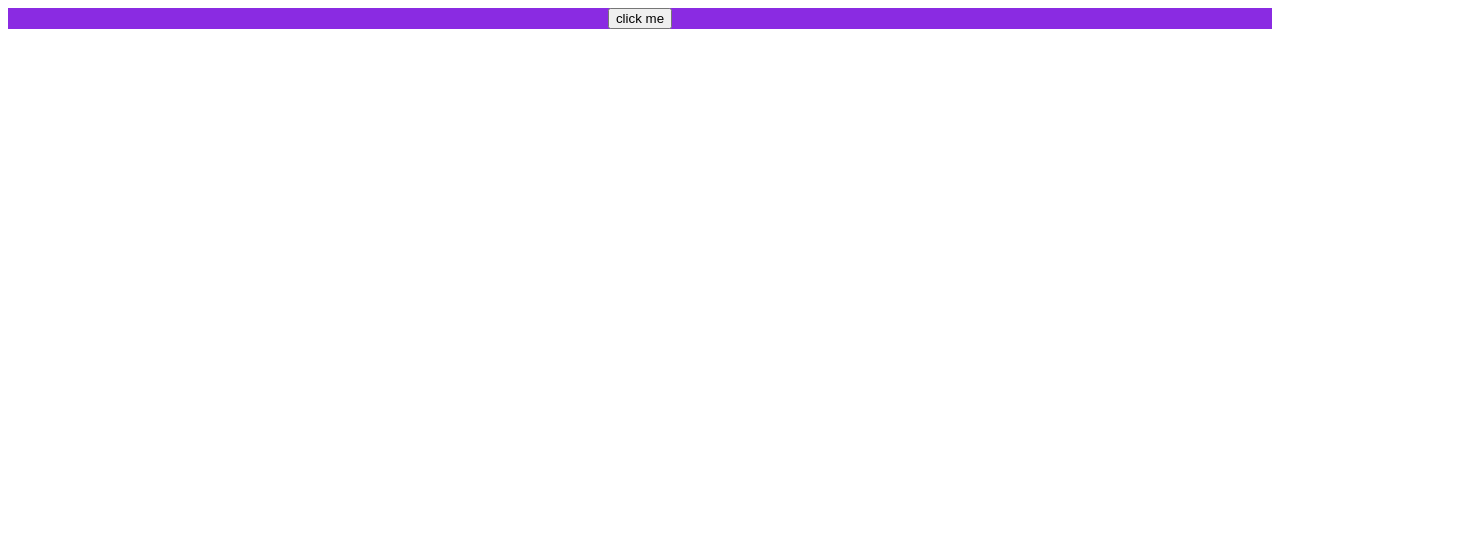
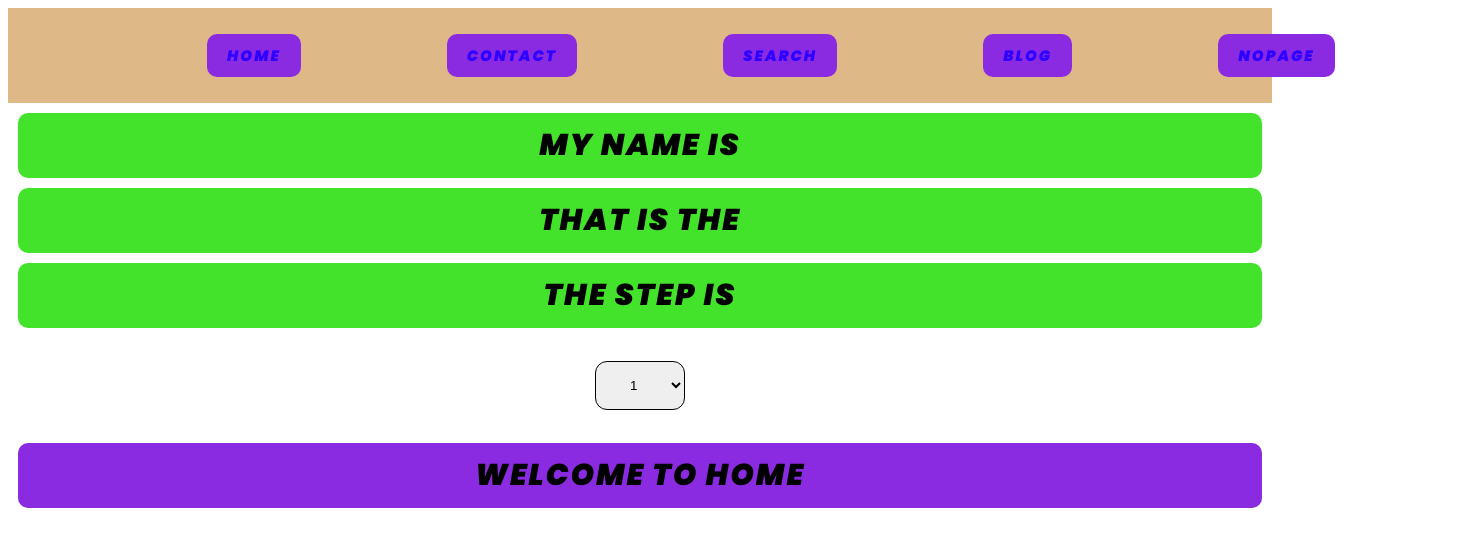
Before and after one commit to kundankumar78952/ReactJS, a React (Create React App) app in the folder react-app/: page / in a window 1280 px wide. Shown: the top 546 px of the page, 1471 px wide, since content can reach past the window. Built offline with nearby package versions, Linux system fonts and the light colour scheme; no server answers.

Commit message:
updated of Router

```diff
--- a/react-app/src/Appe.jsx
+++ b/react-app/src/Appe.jsx
@@ -1,6 +1,13 @@
  //import React from "react";
- import React , {useEffect, useState} from "react";
- import index from './index.css';
+//  import React , {useEffect, useState} from "react";
+//  import index from './index.css';
+ import Layout from "./Layout";
+ import Contact from "./Contact";
+ import Home from "./Home";
+ import Blog from "./Blog";
+ import NoPage from "./NoPage";
+ import Search from './Search';
+import { Route, Routes} from "react-router-dom";
  //import AddIcon from '@mui/icons-material/Add';
  //import '../node_modules/bootstrap/dist/css/bootstrap.min.css'
  //<script src="https://use.fontawesome.com/7237cdc153.js"></script>
@@ -315,13 +322,36 @@
 // }
 // export default App;
 
-const Appe= ()=>{
-  const [name, setName]= useState(1);
-  useEffect(() => {
-    document.title = `you clicked ${name} times`;
-  })
+// const Appe= ()=>{
+//   const [name, setName]= useState(1);
+//   useEffect(() => {
+//     document.title = `you clicked ${name} times`;
+//   })
+//   return (<>
+//     <button onClick={()=> setName(name+1)}>click me</button>
+//   </>)
+// }
+// export default Appe;
+import ComA from "./ComA";
+
+
+ const Appe = ()=>{
   return (<>
-    <button onClick={()=> setName(name+1)}>click me</button>
-  </>)
-}
-export default Appe;
+  <Layout />
+  <ComA />
+      <Routes>
+      <Route path="*" element={<NoPage />} />
+      <Route index element={<Home />} />
+      <Route path="/blog" element={<Blog />} />
+      <Route path="/contact" element={<Contact />} />
+      <Route path="/Search" element={<Search />} />
+
+
+
+
+
+      </Routes>
+ </> );
+ }
+
+ export default Appe;
--- /dev/null
+++ b/react-app/src/Blog.js
@@ -0,0 +1,5 @@
+const Blog =()=>{
+    return (<h1>Blogs Article</h1>)
+}
+
+export default Blog;
--- /dev/null
+++ b/react-app/src/ComA.js
@@ -0,0 +1,40 @@
+import { useEffect, useState } from "react";
+import axios from "axios";
+
+const ComA = () =>{
+    const [name, setName] = useState();
+    const [num, setNum] = useState();
+    const [move, setMove] = useState();
+
+
+    useEffect(() => {
+        // alert("hi");
+        async function getData() {
+            const res= await axios.get(`https://pokeapi.co/api/v2/type/${name}`);
+            console.log(res.data.name);
+            setName(res.data.name);
+            setNum(res.data.num);
+            setMove(res.data.move.game_index);
+
+        };
+        getData();
+    })
+    return(<>
+        <div align = "center">
+        <h2>My name is <span style={{color: "aqua"}}>{name} </span></h2>
+        <h2>That is the <span style={{color: "red"}}>{num} </span></h2>
+        <h2>The step is <span style={{color: "green"}}>{move} </span></h2>
+
+        <select value = {name} onChange = {(event) => setName(event.target.value)}>
+
+        <option value ="1">1</option>
+        <option value ="2">2</option>
+        <option value ="3">3</option>
+        <option value ="4">4</option>
+        <option value ="5">5</option>
+        </select>
+        </div>
+    </>)
+}
+
+export default ComA;
--- /dev/null
+++ b/react-app/src/Contact.js
@@ -0,0 +1,6 @@
+const Contact =() => {
+
+    return <h1> Contact Me</h1>
+}
+
+export default Contact;
--- /dev/null
+++ b/react-app/src/Home.js
@@ -0,0 +1,5 @@
+const Home =() => {
+    return( <h1>Welcome to Home </h1>)
+}
+
+export default Home;
--- /dev/null
+++ b/react-app/src/Layout.js
@@ -0,0 +1,34 @@
+import {Link, Outlet} from 'react-router-dom';
+import  './index.css';
+
+
+const Layout =() => {
+    return(<>
+        <nav>
+            <ul>
+                <li>
+                    <Link exact to="/">Home</Link>
+                </li>
+                <li>
+                    <Link exact to = "/Contact"> Contact</Link>
+                </li>
+
+                <li>
+                    <Link exact to ="/Search">Search</Link>
+                </li>
+
+                <li>
+                    <Link exact to ="/Blog">Blog</Link>
+                </li>
+
+                <li>
+                    <Link exact to ="/Nopage">Nopage</Link>
+                </li>
+            </ul>
+        </nav>
+
+
+    </>)
+}
+
+export default Layout;
--- /dev/null
+++ b/react-app/src/NoPage.js
@@ -0,0 +1,7 @@
+const NoPage =() =>{
+    return( <>
+            <h1>404</h1>
+    </>)
+}
+
+export default NoPage;
--- /dev/null
+++ b/react-app/src/Search.js
@@ -0,0 +1,23 @@
+import React from 'react';
+import './index.css';
+import { useState } from 'react';
+import Sresult from './Sresult';
+const Search =() =>{
+    const [img, setImg] = useState("");
+
+       const inputEvent= (event) =>{
+            const data= event.target.value;
+
+            setImg(data);
+        }
+
+    return (<>
+        <div align="center">
+  <input type="text" placeholder="Search" value={img} onChange={inputEvent}/>
+
+       {img===""? null : <Sresult name={img}/>}
+        </div>
+    </>)
+}
+
+export default Search;
--- /dev/null
+++ b/react-app/src/Sresult.js
@@ -0,0 +1,14 @@
+import React from "react";
+const Sresult =(props)=>{
+    const img = `https://source.unsplash.com/500x400/?${props.name}`;
+
+    return (<>
+
+        <div>
+            <img  src={img}  alt= "search"/>
+        </div>
+    </>);
+
+};
+
+export default Sresult;
--- a/react-app/src/index.css
+++ b/react-app/src/index.css
@@ -1,4 +1,4 @@
-.heading_style{
+/* .heading_style{
   padding :30px 0;
   text-align: center;
   font-family: "Raleway", sans-serif;
@@ -9,7 +9,7 @@
   background-color: aliceblue;
   font-size: 1.5rem;
   margin-bottom: 30px;
-}
+} */
 
 
 
@@ -42,16 +42,16 @@
   padding: 0%;
   font-family: "Josefin Sans", sans-serif;
 } */
-div{
+/* div{
   width: 100%;
   height: 100%;
   display: flex;
   flex-direction: column;
   justify-content: center;
   align-items: center;
-  background-color: blueviolet;
 
-}
+
+} */
 /* h1{
   padding: 20px 20px;
   background-color: aliceblue;
@@ -62,3 +62,71 @@ div{
 /* span{
   color: brown;
 } */
+  nav{
+    background-color: burlywood;
+
+  }
+
+
+nav, ul, li{
+  display: flex;
+    /* padding: 4px; */
+    /* margin: auto; */
+    padding: 0px 63px
+
+}
+a{
+  text-decoration: none;
+  color: rgb(47, 0, 255);
+  font-family: 'Poppins', sans-serif;
+  font-size: 15px;
+  font-weight: 500;
+  text-transform: uppercase;
+  letter-spacing: 2px;
+  padding: 10px 20px;
+  margin: 10px;
+  border-radius: 10px;
+  background-color: blueviolet;
+}
+h1{
+  text-align: center;
+  font-family: 'Poppins', sans-serif;
+  font-size: 30px;
+  font-weight: 500;
+  text-transform: uppercase;
+  letter-spacing: 2px;
+  padding: 10px 20px;
+  margin: 10px;
+  border-radius: 10px;
+  background-color: blueviolet;
+}
+
+input{
+  padding: 15px 30px;
+  margin: 23px 0px;
+  border-radius: 12px;
+
+
+  color: rgb(136, 17, 17);
+  background-color: rgb(208, 226, 43);
+}
+
+select{
+  padding: 15px 30px;
+  margin: 23px 0px;
+  border-radius: 12px;
+  border: solid 1px;
+
+}
+h2{
+  text-align: center;
+  font-family: 'Poppins', sans-serif;
+  font-size: 30px;
+  font-weight: 500;
+  text-transform: uppercase;
+  letter-spacing: 2px;
+  padding: 10px 20px;
+  margin: 10px;
+  border-radius: 10px;
+  background-color: rgb(67, 226, 43);
+}
--- a/react-app/src/index.js
+++ b/react-app/src/index.js
@@ -2,10 +2,11 @@ import React from "react";
 import ReactDom from "react-dom";
 
 import Appe from "./Appe.jsx";
+import { BrowserRouter } from "react-router-dom";
 //import UseReducer from "./useReducer";
 
-ReactDom.render(
-   <Appe /> ,
+ReactDom.render(<BrowserRouter>
+   <Appe /> </BrowserRouter>,
 document.getElementById("root")
 );
 
```
Also changed, not shown: react-app/src/ErrorPage.js (added, +11 -0 lines).
